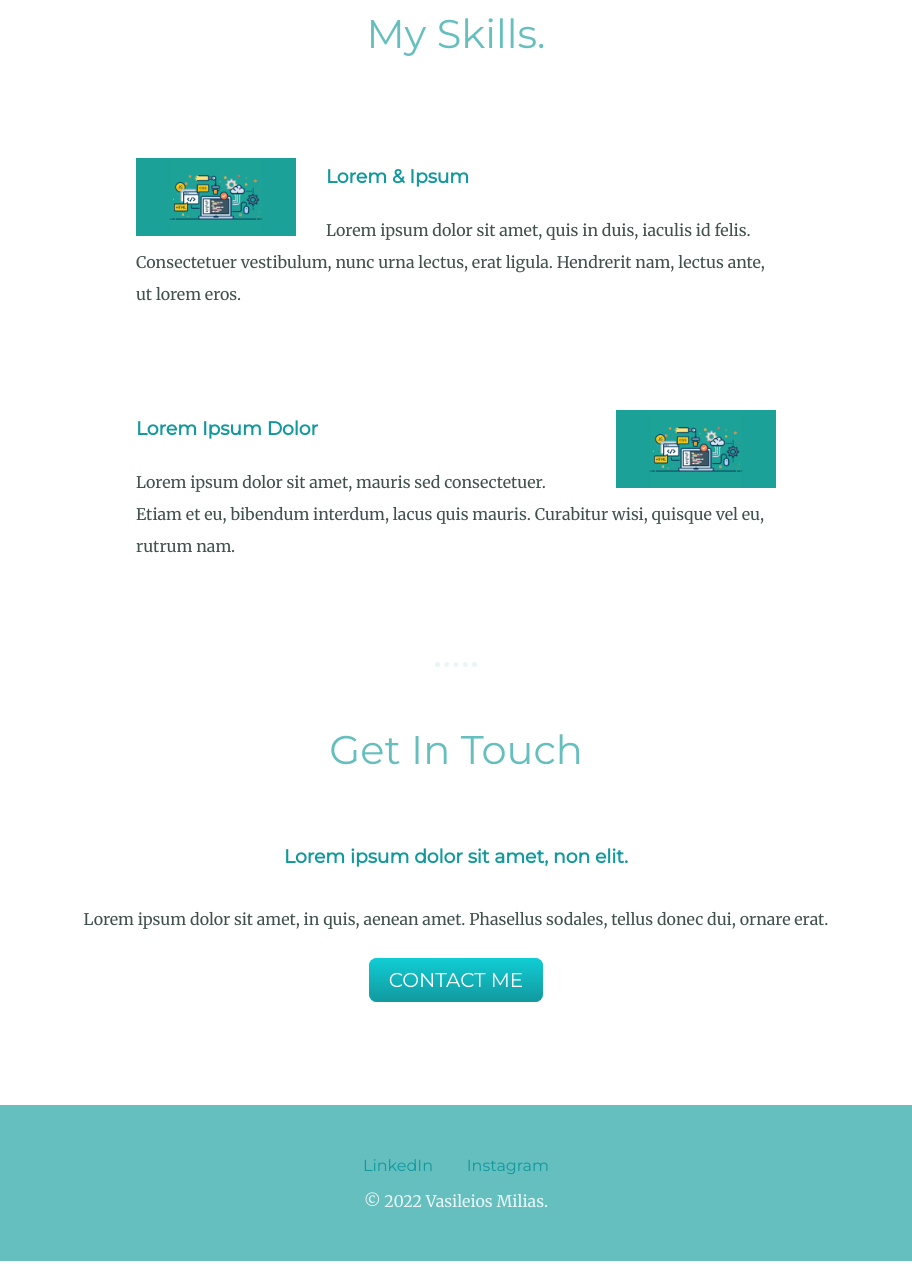
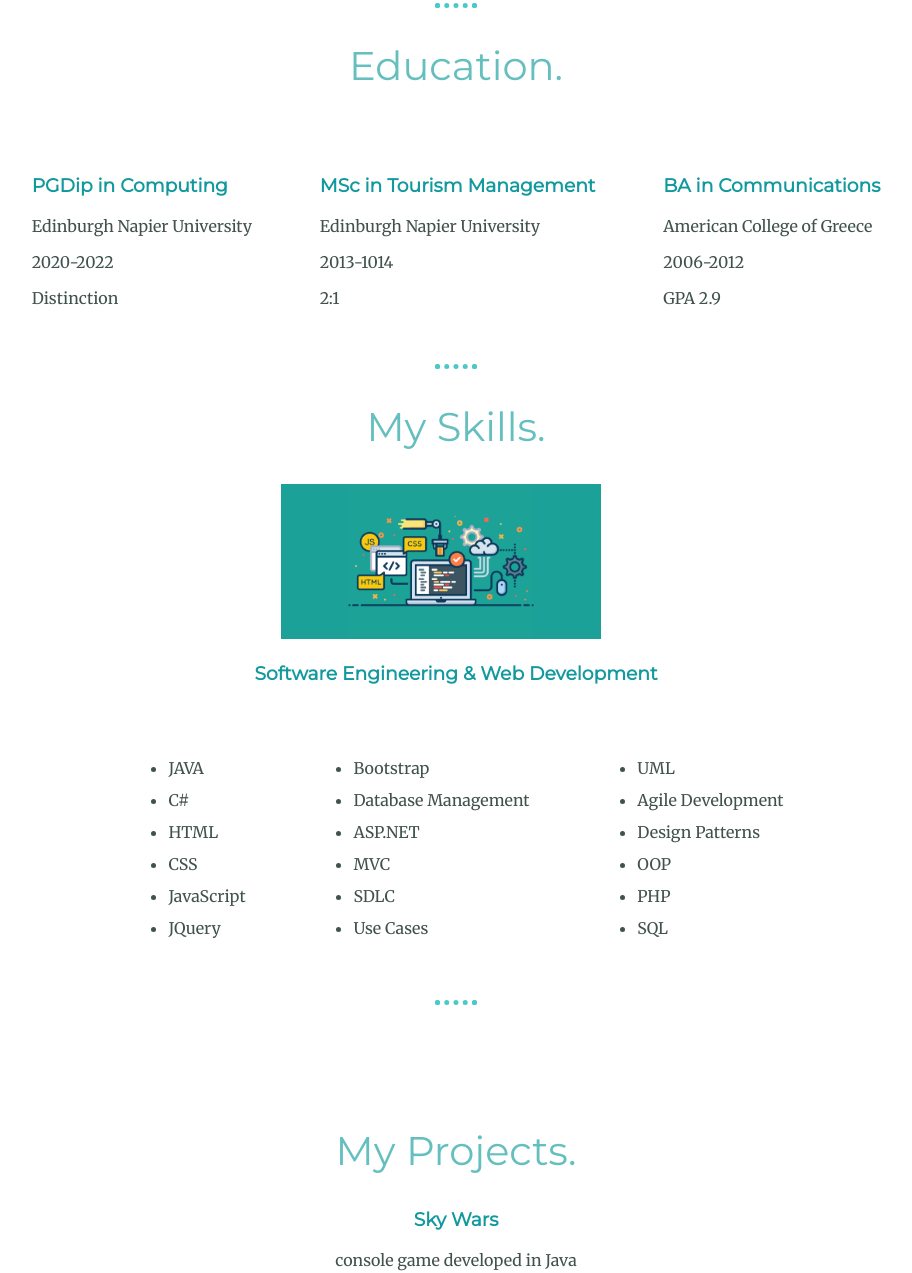
Before and after one commit to Vasileios1988/vasileios1988.github.io, a plain HTML site: page index.html in a window 1280 px wide. Shown: the part 1407-2680 px from the top of the page, without its empty margins (184-1096 px from the left). Drawn offline with Linux system fonts and the light colour scheme.

Commit message:
adding skills, education content

```diff
--- a/css/styles.css
+++ b/css/styles.css
@@ -45,10 +45,16 @@ h3{
 }
 
 .skill-row{
-    width: 50%;
-    margin:100px auto;
     text-align: left;
+    padding: 2rem;
     line-height: 2;
+    display: inline-block;
+}
+
+.edu-row{
+padding: 2rem;
+display:inline-block;
+text-align: left;
 }
 
 .top{
@@ -77,21 +83,13 @@ a {
 
 .skills-pic-one {
     width: 25%;
-    float: left;
     margin-right: 30px;
-
-}
-
-.skills-pic-two {
-    width: 25%;
-    float: right;
-    margin-left: 30px;
 
 }
 
 hr{
     width: 2rem;
-    border: 5px dotted #EAF6F6;
+    border: 5px dotted #4bc9c9;
     border-top: none;
 }
 
@@ -142,7 +140,12 @@ hr{
   }
 
   .footer-link{
-    color: #11999E;
+    color: #03585b;
     text-decoration: none;
     margin: auto 15px;
   }
+
+  .projects {
+    padding-top: 5rem;
+    padding-bottom: 5rem;
+  }
--- a/index.html
+++ b/index.html
@@ -23,31 +23,82 @@
         <div class="profile">
           <img id="my-photo" src="images/vaspic.jpeg" alt="Photo Of Vasileios">
           <h2>Hello.</h2>
-          <p class="bio">Technology enthusiast with passion in acquiring more knowledge in software engineering.
+          <p class="bio">Technology enthusiast with passion in acquiring more knowledge in web development and software engineering.
             Working experience in different industries such as Hospitality and Health.
            Team player and independent individual. Easy to adjust in new environments.
             Fast learner and seeking thorough understanding of a subject.
            Interested in making people's life better through technology.</p>
         </div>
         <hr>
+        <div class="education">
+          <h2>Education.</h2>
+          <div class="edu-row">
+            <h3>PGDip in Computing</h3>
+            <p>Edinburgh Napier University</p>
+            <p>2020-2022</p>
+            <p>Distinction</p>
+          </div>
+          <div class="edu-row">
+            <h3>MSc in Tourism Management</h3>
+            <p>Edinburgh Napier University</p>
+            <p>2013-1014</p>
+            <p>2:1</p>
+        </div>
+        <div class="edu-row">
+          <h3>BA in Communications</h3>
+          <p>American College of Greece</p>
+          <p>2006-2012</p>
+          <p>GPA 2.9</p>
+      </div>
+        <hr>
         <div class="skills">
           <h2>My Skills.</h2>
+          <img class="skills-pic-one" src="images/skills1.png" alt="Skills Photo">
+            <h3>Software Engineering & Web Development</h3>
           <div class="skill-row">
-            <img class="skills-pic-one" src="images/skills1.png" alt="Skills Photo">
-            <h3>Lorem & Ipsum</h3>
-            <p>Lorem ipsum dolor sit amet, quis in duis, iaculis id felis. Consectetuer vestibulum, nunc urna lectus, erat ligula. Hendrerit nam, lectus ante, ut lorem eros.</p>
+            <ul>
+              <li>JAVA</li>
+              <li>C#</li>
+              <li>HTML</li>
+              <li>CSS</li>
+              <li>JavaScript</li>
+              <li>JQuery</li>
+            </ul>
           </div>
           <div class="skill-row">
-            <img class="skills-pic-two" src="images/skills1.png" alt="Skills Photo">
-            <h3>Lorem Ipsum Dolor</h3>
-            <p>Lorem ipsum dolor sit amet, mauris sed consectetuer. Etiam et eu, bibendum interdum, lacus quis mauris. Curabitur wisi, quisque vel eu, rutrum nam.</p>
+            <ul>
+              <li>Bootstrap</li>
+              <li>Database Management</li>
+              <li>ASP.NET</li>
+              <li>MVC</li>
+              <li>SDLC</li>
+              <li>Use Cases</li>
+            </ul>
+          </div>
+          <div class="skill-row">
+            <ul>
+              <li>UML</li>
+              <li>Agile Development</li>
+              <li>Design Patterns</li>
+              <li>OOP</li>
+              <li>PHP</li>
+              <li>SQL</li>
+            </ul>
           </div>
         </div>
         <hr>
+        <div class="projects">
+          <h2>My Projects.</h2>
+          <h3>Sky Wars</h3>
+          <p>console game developed in Java</p>
+          <h3>Boozy Monkey</h3>
+          <p>e-shop developed with HTML, CSS, Javascript, Bootstrap, JQuery, PHP, MySQL, XAMPP, phpMyAdmin</p>
+        </div>
+      </div>
+      <hr>
         <div class="contact-me">
           <h2>Get In Touch</h2>
-          <h3>Lorem ipsum dolor sit amet, non elit.</h3>
-          <p>Lorem ipsum dolor sit amet, in quis, aenean amet. Phasellus sodales, tellus donec dui, ornare erat.</p>
+          <p>DM me on my social media or click the button below to email me your enquiries!</p>
           <a class="btn" href="mailto:v.milias1@gmail.com">CONTACT ME</a>
         </div>
       </div>
@@ -56,7 +107,8 @@
       <div class="bottom-container">
         <a class="footer-link" href="https://www.linkedin.com/in/vasileios-milias-805546b0/">LinkedIn</a>
         <a class="footer-link" href="https://www.instagram.com/vasileio_m/">Instagram</a>
-        <p class="copyright">© 2022 Vasileios Milias.</p>
+        <a class="footer-link" href="https://github.com/Vasileios1988">GitHub</a>
+        <p class="copyright">© 2023 Vasileios Milias.</p>
       </div>
 
 
```
Also changed, not shown: images/skills2.jpeg (deleted).
